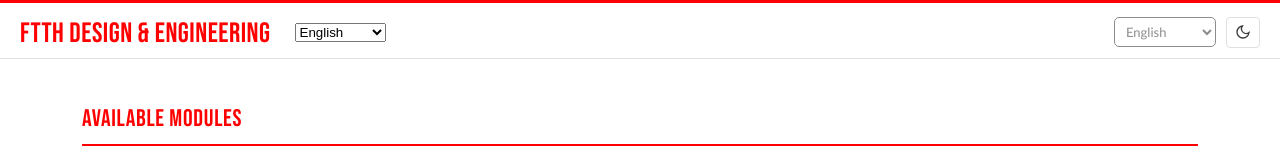
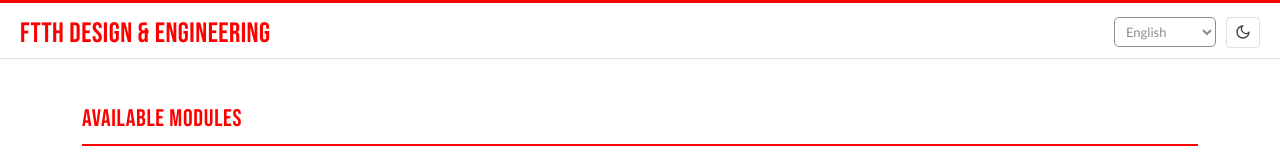
Before and after one commit to JacopsDev/Fiberklaar-DIY, a plain HTML site: page index.html in a window 1280 px wide. Shown: the top 160 px of the page. Drawn offline with Linux system fonts and the light colour scheme.

Commit message:
Update index.html

```diff
--- a/index.html
+++ b/index.html
@@ -17,15 +17,6 @@
 
   <div class="lb-top"><div class="lb-wrap">
   <a class="lb-brand" href="index.html">FTTH Design &amp; Engineering</a>
-  <select
-    data-language-selector
-    onchange="setLanguage(this.value)"
-    aria-label="Language"
->
-    <option value="en">English</option>
-    <option value="nl">Nederlands</option>
-    <option value="hi">हिन्दी</option>
-</select>
   <div class="lb-meta"><button type="button" class="lb-btn lb-theme" data-theme-toggle title="Licht / donker" aria-label="Wissel tussen licht en donker thema"><svg width="16" height="16" viewBox="0 0 24 24" fill="none" stroke="currentColor" stroke-width="2" stroke-linecap="round" aria-hidden="true"><g class="i-sun"><circle cx="12" cy="12" r="4"/><path d="M12 2v2M12 20v2M4.9 4.9l1.4 1.4M17.7 17.7l1.4 1.4M2 12h2M20 12h2M4.9 19.1l1.4-1.4M17.7 6.3l1.4-1.4"/></g><path class="i-moon" d="M21 12.8A9 9 0 1 1 11.2 3a7 7 0 0 0 9.8 9.8z"/></svg></button></div>
 </div></div>
 
```
